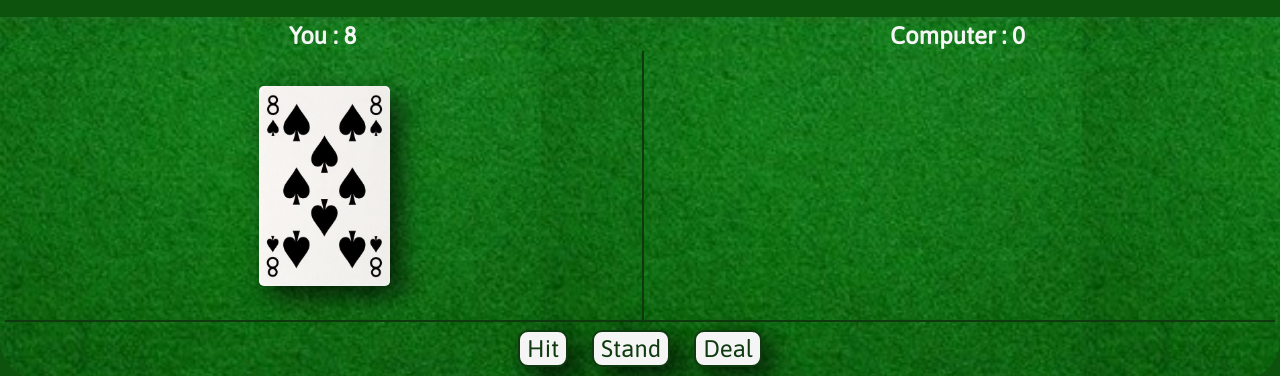
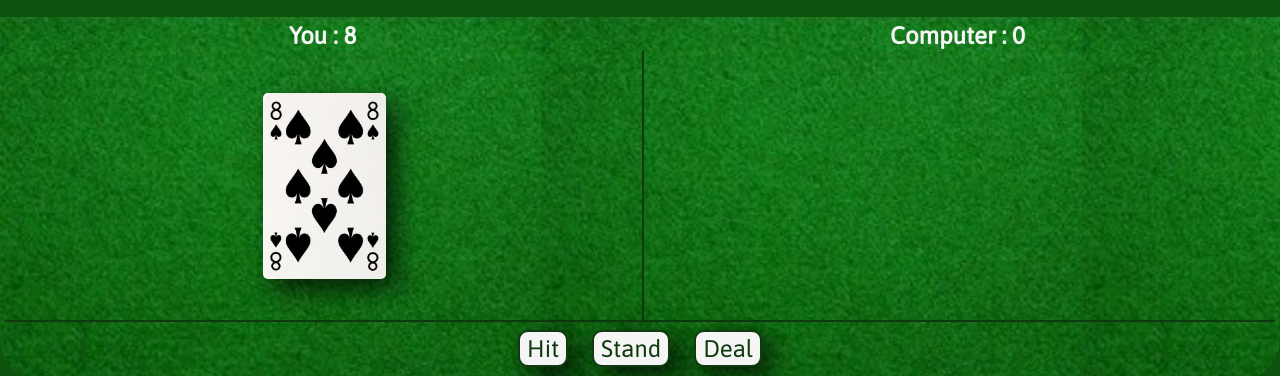
Before and after one commit to adhish-bahl/Blackjack-using-JS, a plain HTML site: page index.html in a window 1280 px wide. Both pictures are taken after a click on the button "Hit". Shown: the part 182-558 px from the top of the page. Drawn offline with Linux system fonts and the light colour scheme.

Commit message:
Fixed: card spacing via CSS

```diff
--- a/style.css
+++ b/style.css
@@ -59,7 +59,7 @@ section{
     display: flex;
     padding: 10px;
     margin: 2px;
-    justify-content: center;
+    justify-content: space-around;
     align-items: center;
     flex-wrap: wrap;
     height: fit-content;
@@ -73,7 +73,8 @@ section{
 
 .cardSection img {
     border-radius: 5px;
-    height: 200px;
+    /* height: 200px; */
+    width: 20%;
     margin: 5px;
     box-shadow: 10px 10px 27px 0px rgba(0,0,0,0.75);
 }
```
